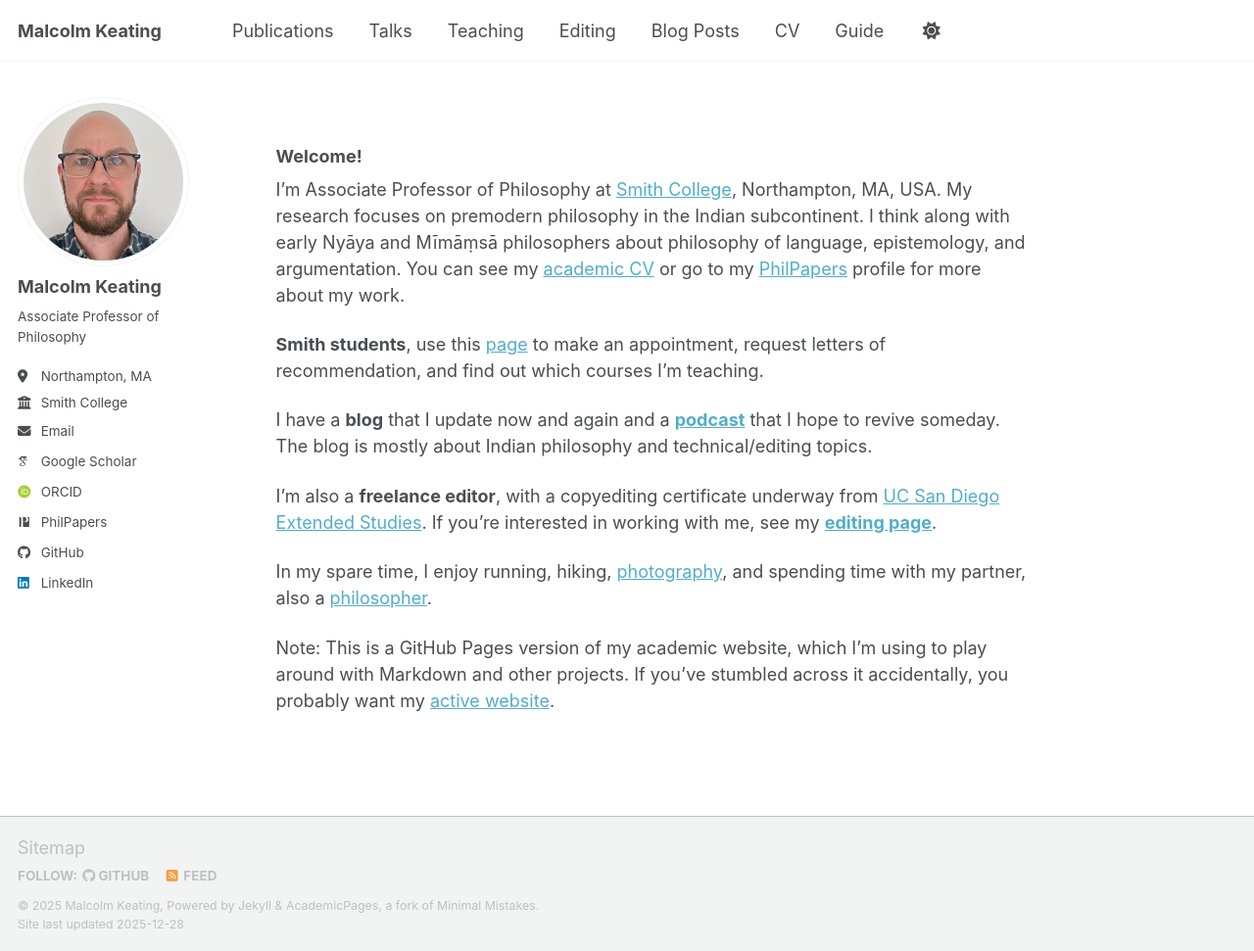
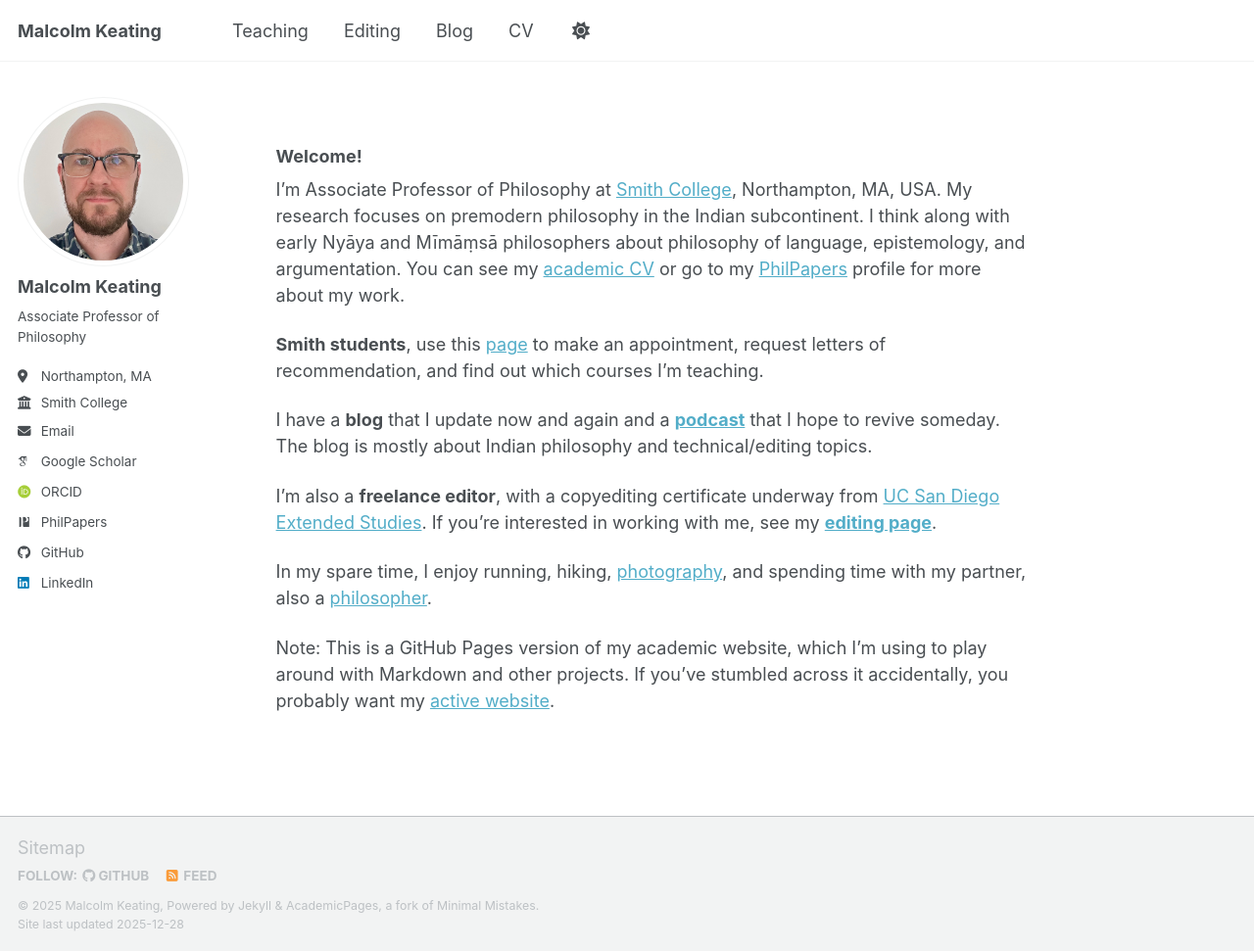
Before and after one commit to malcolmkeating/malcolmkeating.github.io, a Jekyll site: the page built from _pages/about.md, in a window 1280 px wide and 971 px high. Shown: the whole window at 98% size. Built offline with Jekyll 4.4.1, drawn with Linux system fonts in a browser that asks for light colours; some web fonts are replaced; a script bundle is joined from its source files by our own code; library files that are not in the unit come from our copies; some of the changed lines change nothing that is shown.

Commit message:
Update navigation.yml

```diff
--- a/_data/navigation.yml
+++ b/_data/navigation.yml
@@ -8,11 +8,11 @@
 #      Markdown formatted page while the second is generated using JSON.
 
 main:
-  - title: "Publications"
-    url: /publications/
+  #- title: "Publications"
+  #  url: /publications/
 
-  - title: "Talks"
-    url: /talks/
+ # - title: "Talks"
+ #   url: /talks/
 
   - title: "Teaching"
     url: /teaching/
@@ -20,7 +20,7 @@ main:
   - title: "Editing"
     url: /editing/
 
-  - title: "Blog Posts"
+  - title: "Blog"
     url: /year-archive/
 
   - title: "CV"
@@ -29,5 +29,5 @@ main:
   # - title: "CV"
   #   url: /cv-json/
 
-  - title: "Guide"
-    url: /markdown/
+  #- title: "Guide"
+  #  url: /markdown/
```
